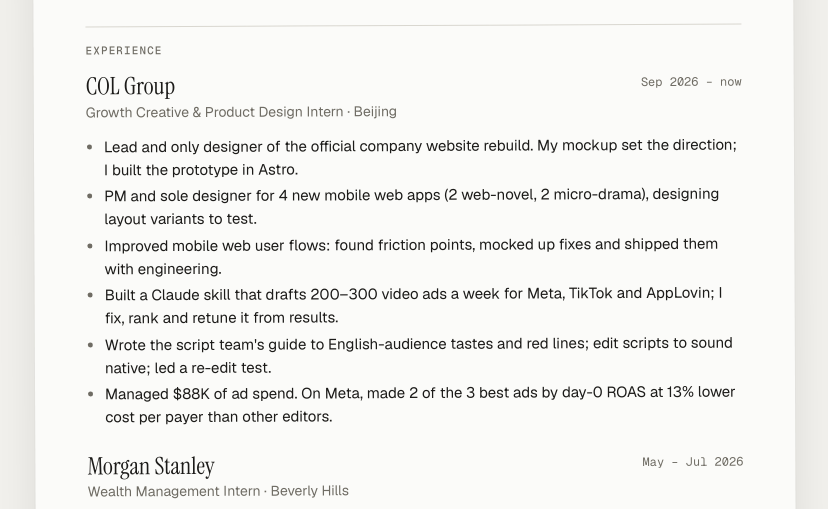
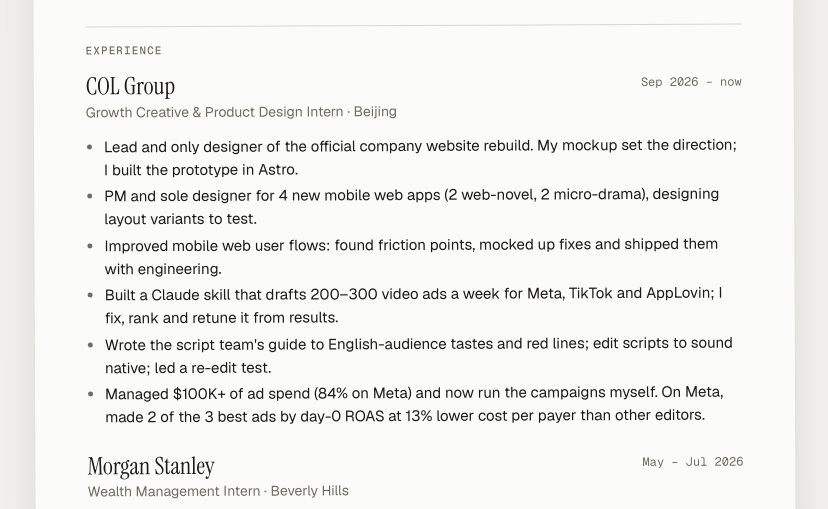
Before and after one commit to potatates/portfolio, a plain HTML site: page resume.html in a window 1280 px wide. Shown: the part 270-779 px from the top of the page, without its empty margins (223-1051 px from the left). Drawn offline with nearby package versions, Linux system fonts and the light colour scheme.

Commit message:
Résumé page: update ad spend to $100K+ (84% Meta), now running campaigns
Co-Authored-By: Claude Opus 5.5 <noreply@anthropic.com>
Claude-Session: https://claude.ai/code/session_015ZUBhSLoEzp2TbuD6AhsHj

```diff
--- a/resume.html
+++ b/resume.html
@@ -70,7 +70,7 @@ section>h2{font:500 11px/1.4 var(--mono);letter-spacing:.1em;text-transform:uppe
         <li>Improved mobile web user flows: found friction points, mocked up fixes and shipped them with engineering.</li>
         <li>Built a Claude skill that drafts 200–300 video ads a week for Meta, TikTok and AppLovin; I fix, rank and retune it from results.</li>
         <li>Wrote the script team's guide to English-audience tastes and red lines; edit scripts to sound native; led a re-edit test.</li>
-        <li>Managed $88K of ad spend. On Meta, made 2 of the 3 best ads by day-0 ROAS at 13% lower cost per payer than other editors.</li>
+        <li>Managed $100K+ of ad spend (84% on Meta) and now run the campaigns myself. On Meta, made 2 of the 3 best ads by day-0 ROAS at 13% lower cost per payer than other editors.</li>
       </ul>
     </div>
     <div class="item">
```
